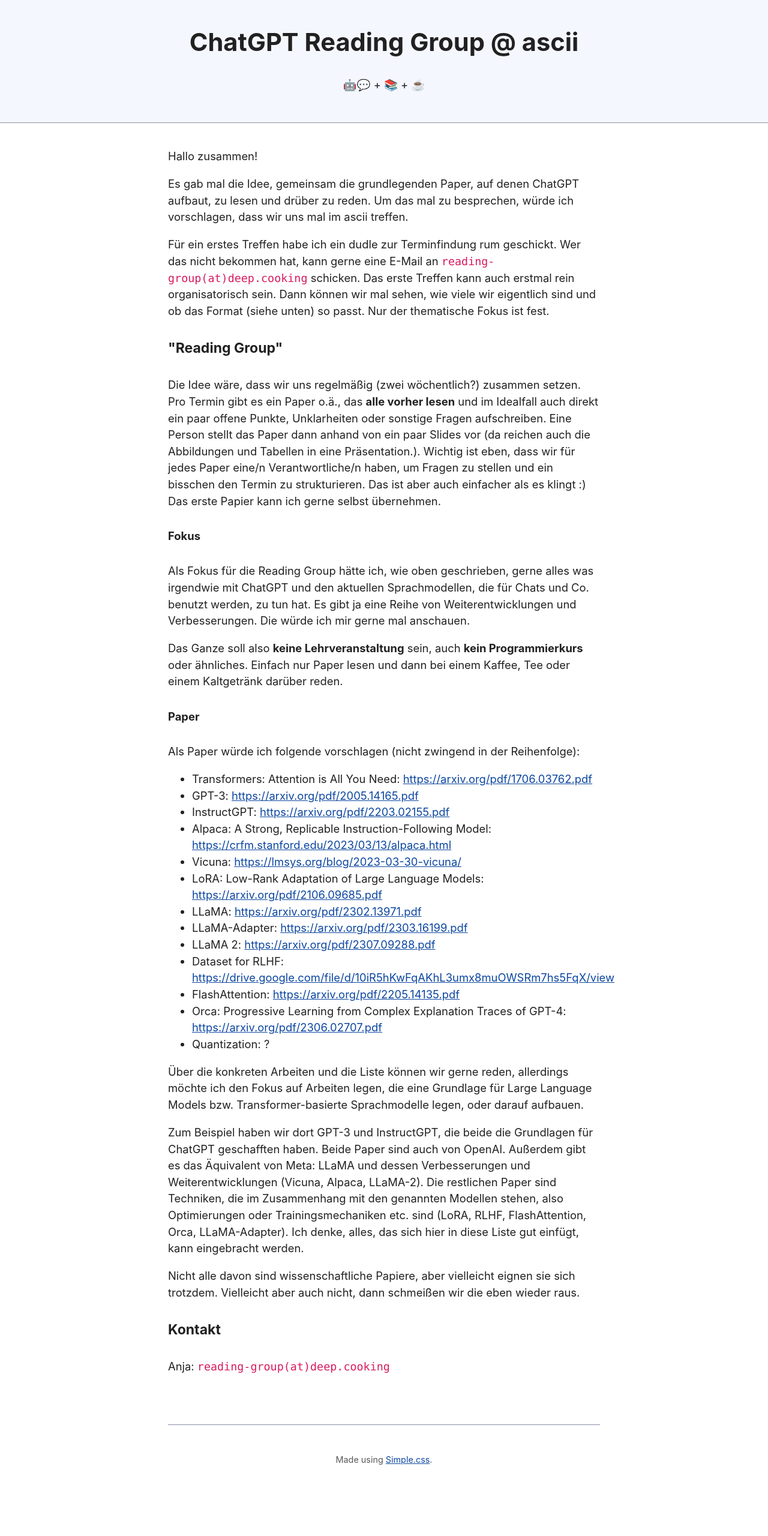
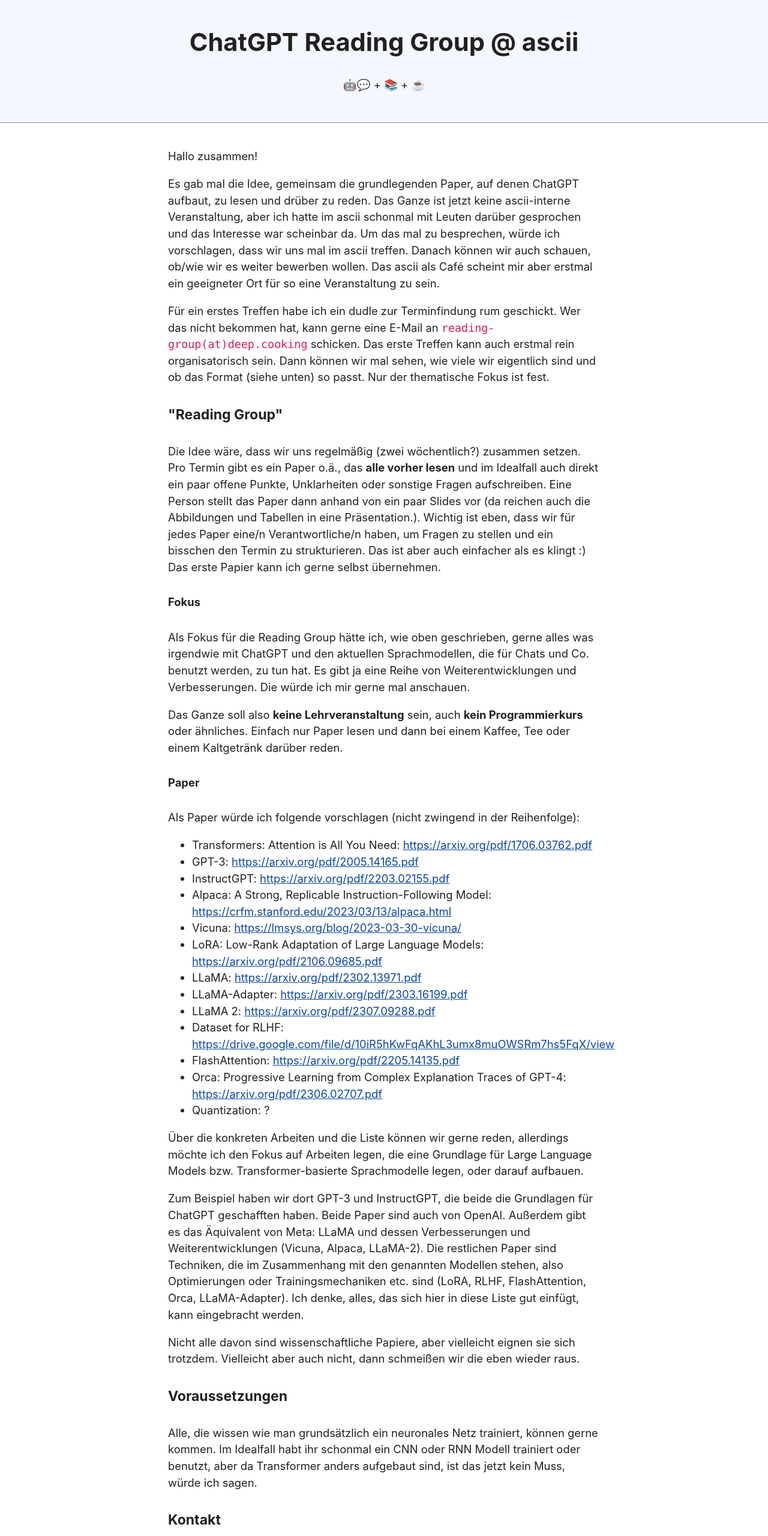
Before and after one commit to ascii-dresden/reading-group, a plain HTML site: page index.html in a window 1280 px wide. Shown: the top 2560 px of the page at 60% size. Before the commit the page ends 2482 px from the top, so only its background shows below. Drawn offline with Linux system fonts and the light colour scheme.

Commit message:
more information on requirements and context

```diff
--- a/index.html
+++ b/index.html
@@ -17,7 +17,10 @@
     <p>Hallo zusammen!</p>
     <p>
         Es gab mal die Idee, gemeinsam die grundlegenden Paper, auf denen ChatGPT aufbaut, zu lesen und drüber
-        zu reden. Um das mal zu besprechen, würde ich vorschlagen, dass wir uns mal im ascii treffen.
+        zu reden. Das Ganze ist jetzt keine ascii-interne Veranstaltung, aber ich hatte im ascii schonmal mit Leuten
+        darüber gesprochen und das Interesse war scheinbar da. Um das mal zu besprechen, würde ich vorschlagen,
+        dass wir uns mal im ascii treffen. Danach können wir auch schauen, ob/wie wir es weiter bewerben wollen.
+        Das ascii als Café scheint mir aber erstmal ein geeigneter Ort für so eine Veranstaltung zu sein.
     </p>
       <p>
           Für ein erstes Treffen habe ich ein dudle zur Terminfindung rum geschickt. Wer das nicht bekommen hat, kann
@@ -89,7 +92,12 @@
           Nicht alle davon sind wissenschaftliche Papiere, aber vielleicht eignen sie sich trotzdem.
           Vielleicht aber auch nicht, dann schmeißen wir die eben wieder raus.
       </p>
-
+      <h4>Voraussetzungen</h4>
+      <p>
+          Alle, die wissen wie man grundsätzlich ein neuronales Netz trainiert, können gerne kommen. Im Idealfall habt ihr
+          schonmal ein CNN oder RNN Modell trainiert oder benutzt, aber da Transformer anders aufgebaut sind,
+          ist das jetzt kein Muss, würde ich sagen.
+      </p>
     <h4>Kontakt</h4>
     <p>Anja: <code>reading-group(at)deep.cooking</code></p>
   </main>
```
